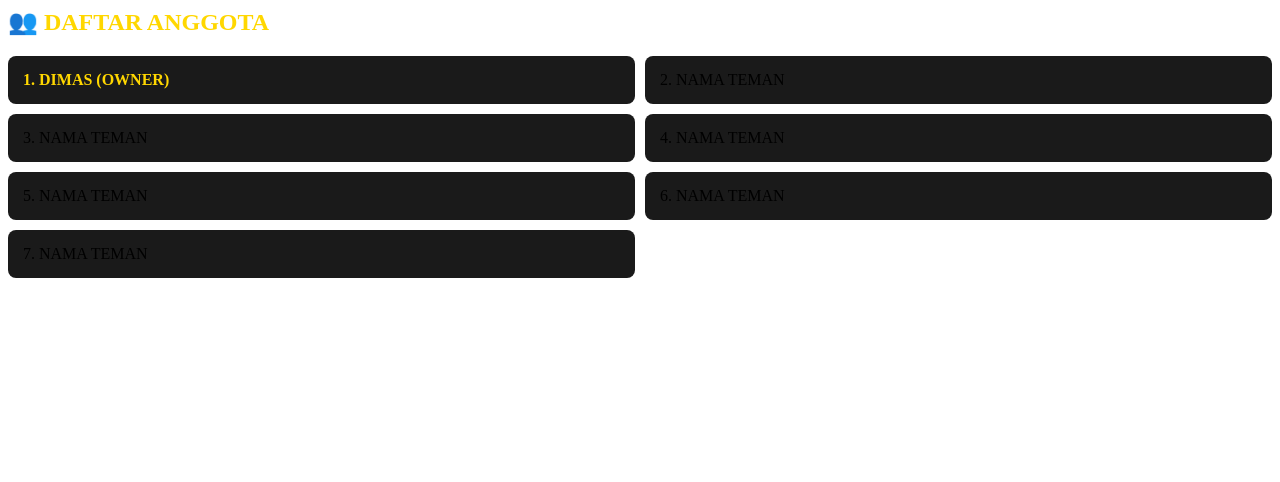
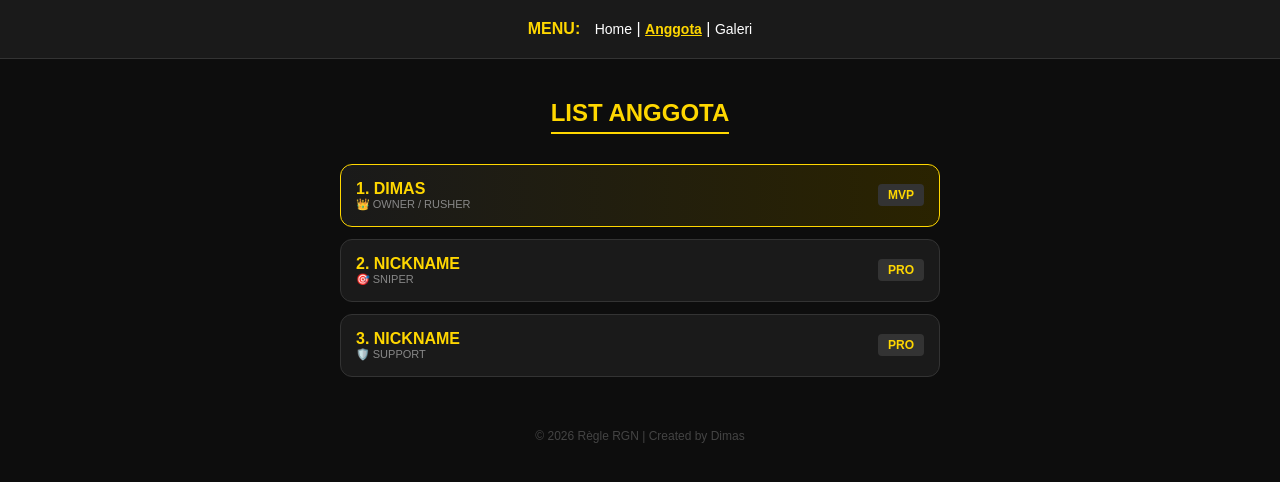
Before and after one commit to dxalvador4-hue/regle-rgn, a plain HTML site: page anggota.html in a window 1280 px wide. Drawn offline with Linux system fonts and the light colour scheme.

Commit message:
Update anggota.html

```diff
--- a/anggota.html
+++ b/anggota.html
@@ -1,12 +1,57 @@
-<div class="container">
-    <h2 style="color: #ffd700;">👥 DAFTAR ANGGOTA</h2>
-    <div style="display: grid; grid-template-columns: 1fr 1fr; gap: 10px; margin-top: 20px;">
-        <div style="background: #1a1a1a; padding: 15px; border-radius: 8px; color: #ffd700; font-weight: bold;">1. DIMAS (OWNER)</div>
-        <div style="background: #1a1a1a; padding: 15px; border-radius: 8px;">2. NAMA TEMAN</div>
-        <div style="background: #1a1a1a; padding: 15px; border-radius: 8px;">3. NAMA TEMAN</div>
-        <div style="background: #1a1a1a; padding: 15px; border-radius: 8px;">4. NAMA TEMAN</div>
-        <div style="background: #1a1a1a; padding: 15px; border-radius: 8px;">5. NAMA TEMAN</div>
-        <div style="background: #1a1a1a; padding: 15px; border-radius: 8px;">6. NAMA TEMAN</div>
-        <div style="background: #1a1a1a; padding: 15px; border-radius: 8px;">7. NAMA TEMAN</div>
+<!DOCTYPE html>
+<html lang="id">
+<head>
+    <meta charset="UTF-8">
+    <meta name="viewport" content="width=device-width, initial-scale=1.0">
+    <title>Règle RGN - Anggota</title>
+    <style>
+        body { background-color: #0d0d0d; color: white; font-family: sans-serif; margin: 0; text-align: center; }
+        nav { padding: 20px; background: #1a1a1a; border-bottom: 1px solid #333; position: sticky; top: 0; }
+        nav b { color: #ffd700; margin-right: 10px; }
+        nav a { color: #ffffff; text-decoration: none; font-size: 14px; }
+        nav a.active { font-weight: bold; color: #ffd700; text-decoration: underline; }
+        .container { padding: 20px; max-width: 600px; margin: auto; }
+        h2 { color: #ffd700; border-bottom: 2px solid #ffd700; display: inline-block; padding-bottom: 5px; margin-bottom: 30px; }
+        .member-card { background: #1a1a1a; border-radius: 12px; padding: 15px; margin-bottom: 12px; display: flex; align-items: center; justify-content: space-between; border: 1px solid #333; }
+        .owner-card { border: 1px solid #ffd700; background: linear-gradient(to right, #1a1a1a, #2a2300); }
+        .info { text-align: left; }
+        .name { font-weight: bold; color: #ffd700; }
+        .role { font-size: 11px; color: #888; text-transform: uppercase; }
+        .stats { font-size: 12px; font-weight: bold; background: #333; padding: 4px 10px; border-radius: 4px; color: #ffd700; }
+        footer { padding: 20px; color: #444; font-size: 12px; }
+    </style>
+</head>
+<body>
+    <nav>
+        <b>MENU:</b>
+        <a href="index.html">Home</a> |
+        <a href="anggota.html" class="active">Anggota</a> |
+        <a href="galeri.html">Galeri</a>
+    </nav>
+    <div class="container">
+        <h2>LIST ANGGOTA</h2>
+        <div class="member-card owner-card">
+            <div class="info">
+                <div class="name">1. DIMAS</div>
+                <div class="role">👑 Owner / Rusher</div>
+            </div>
+            <div class="stats">MVP</div>
+        </div>
+        <div class="member-card">
+            <div class="info">
+                <div class="name">2. NICKNAME</div>
+                <div class="role">🎯 Sniper</div>
+            </div>
+            <div class="stats">PRO</div>
+        </div>
+        <div class="member-card">
+            <div class="info">
+                <div class="name">3. NICKNAME</div>
+                <div class="role">🛡️ Support</div>
+            </div>
+            <div class="stats">PRO</div>
+        </div>
     </div>
-</div>
+    <footer>&copy; 2026 Règle RGN | Created by Dimas</footer>
+</body>
+</html>
```
